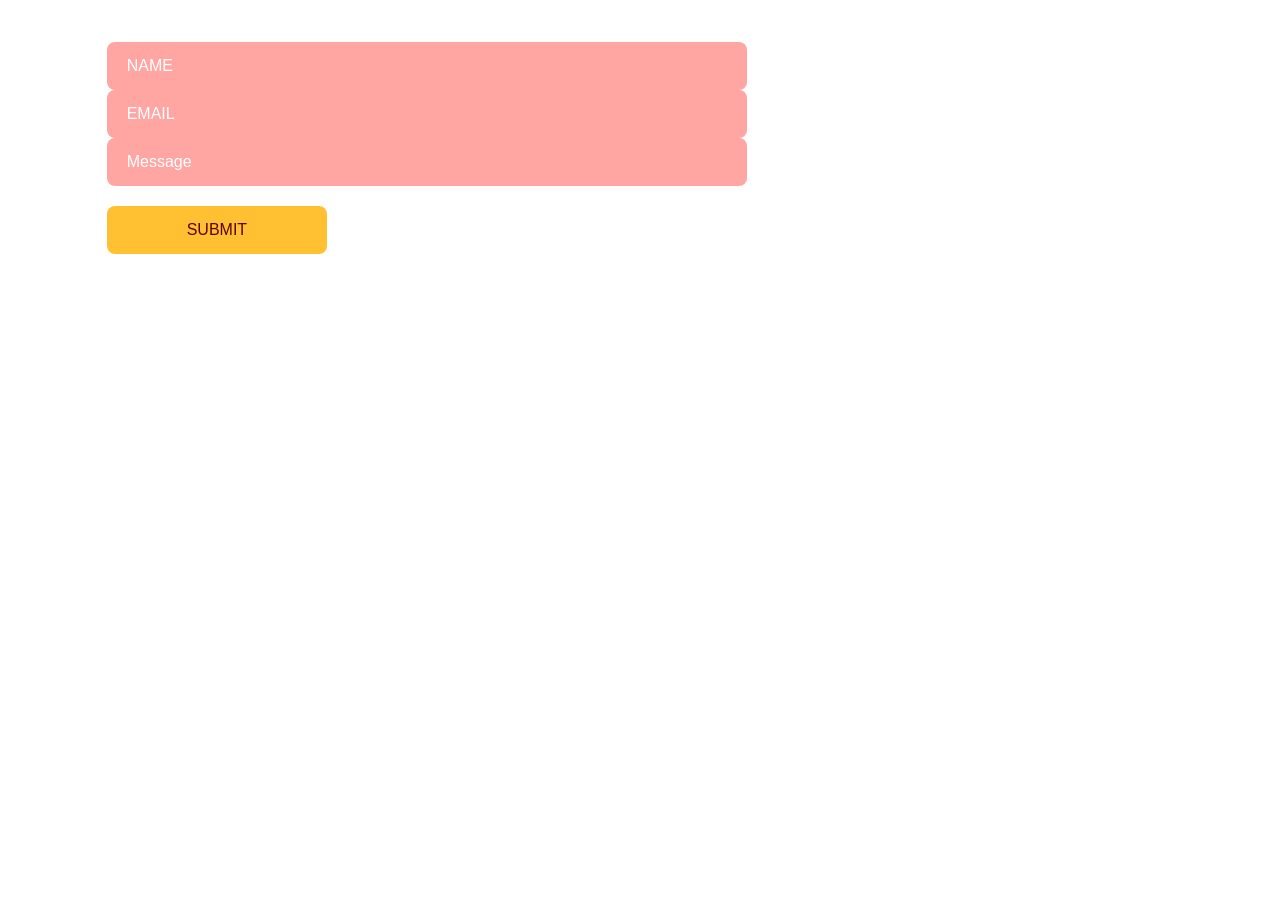
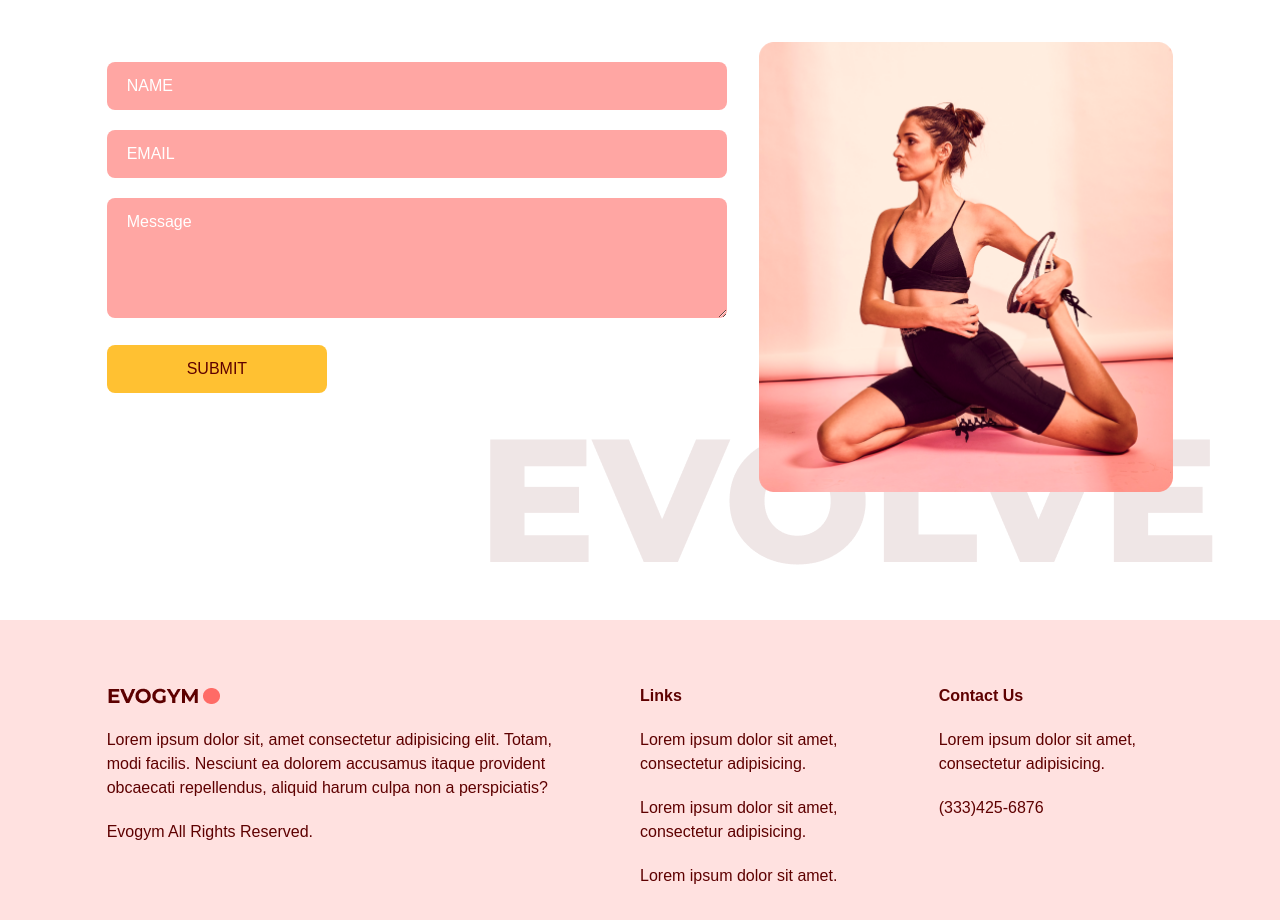
Before and after one commit to BigJoseDev/gym-app, a React (Vite) app: page / in a window 1280 px wide. Shown: the part 3264-4184 px from the top of the page. Before the commit the page ends 3646 px from the top, so only its background shows below. Built offline with nearby package versions, Linux system fonts and the light colour scheme.

Commit message:
all pages complete

```diff
--- a/src/App.tsx
+++ b/src/App.tsx
@@ -5,7 +5,7 @@
 import Benefits from "@/scenes/benefits";
 import OurClasses from "@/scenes/ourClasses";
 import ContactUs from "@/scenes/contactUs";
-
+import Footer from "@/scenes/Footer"
 
 
 function App() {
@@ -36,6 +36,9 @@
         <Benefits  setSelectedPage={setSelectedPage}/>
         <OurClasses  setSelectedPage={setSelectedPage}/>
         <ContactUs setSelectedPage={setSelectedPage} />
+        <Footer/>
+
+
 
 
     </div>
--- /dev/null
+++ b/src/scenes/Footer/index.tsx
@@ -0,0 +1,31 @@
+import Logo from "@/assets/Logo.png"
+
+
+
+const footer = () => {
+  return (
+    <footer className="bg-primary-100 py-16">
+        <div className="justify-content mx-auto w-5/6 gap-16 md:flex">
+        <div className="mt-16 basis-1/2 md:mt-0">
+        <img src={Logo} alt="" />
+        <p className="my-5 ">Lorem ipsum dolor sit, amet consectetur adipisicing elit. Totam, modi facilis. Nesciunt ea dolorem accusamus itaque provident obcaecati repellendus, aliquid harum culpa non a perspiciatis?</p>
+        <p>Evogym All Rights Reserved.</p>
+        </div>
+        <div className="mt-16 basis-1/4 md:mt-0 ">
+        <h4 className="font-bold">Links</h4>
+        <p className="my-5">Lorem ipsum dolor sit amet, consectetur adipisicing.</p>
+        <p className="my-5">Lorem ipsum dolor sit amet, consectetur adipisicing.</p>
+        <p className="my-5">Lorem ipsum dolor sit amet.</p>
+        </div>
+        <div className="mt-16 basis-1/4 md:mt-0 ">
+        <h4 className="font-bold">Contact Us</h4>
+        <p className="my-5">Lorem ipsum dolor sit amet, consectetur adipisicing.</p>
+        <p className="my-5">(333)425-6876</p>
+
+        </div>
+        </div>
+    </footer>
+  )
+}
+
+export default footer
--- a/src/scenes/benefits/index.tsx
+++ b/src/scenes/benefits/index.tsx
@@ -46,7 +46,7 @@
             < motion.div
                 initial="hidden"
                 whileInView="visible"
-                viewport={{ once: true, amount: 0.5 }}
+                viewport={{ once: false, amount: 0.5 }}
                 transition={{ duration: 0.5 }}
                 variants={{
                     hidden: { opacity: 0, x: -100 },
@@ -62,7 +62,7 @@
                 className="md:flex items-center justify-between gap-8 mt-5"
                 initial="hidden"
                 whileInView="visible"
-                viewport={{ once: true, amount: 0.2 }}
+                viewport={{ once: false, amount: 0.2 }}
                 variants={container}
             >
                 {benefits.map((benefit: BenefitType) => (
--- a/src/scenes/contactUs/index.tsx
+++ b/src/scenes/contactUs/index.tsx
@@ -10,7 +10,7 @@
 }
 
 const ContactUs = ({ setSelectedPage }: Props) => {
-    const inputStyles = `"w-full rounded-lg bg-primary-300 px-5 py-3 text-white"`
+
     const {
         register,
         trigger,
@@ -68,7 +68,7 @@
                             method= "POST"
                     >
                         <input
-                        className = "w-full rounded-lg bg-primary-300 px-5 py-3 placeholder-white"
+                        className = " mt-5 w-full rounded-lg bg-primary-300 px-5 py-3 placeholder-white"
                         type="text"
                         placeholder="NAME"
                         {...register("name", {
@@ -84,7 +84,7 @@
                             </p>
                         )}
                         <input
-                        className = "w-full rounded-lg bg-primary-300 px-5 py-3 placeholder-white"
+                        className = "mt-5 w-full rounded-lg bg-primary-300 px-5 py-3 placeholder-white"
                         type="text"
                         placeholder="EMAIL"
                         {...register("email", {
@@ -99,9 +99,11 @@
                                 {errors.email.type === "pattern" && "invalid email address."}
                             </p>
                         )}
-                        <input
-                        className = "w-full rounded-lg bg-primary-300 px-5 py-3 placeholder-white"
-                        type="text"
+                        <textarea
+                        className = "mt-5 w-full rounded-lg bg-primary-300 px-5 py-3 placeholder-white"
+
+                        rows={4}
+                        cols={50}
                         placeholder="Message"
                         {...register(" message", {
                             required: true,
@@ -122,6 +124,24 @@
                         </button>
                         </form>
                     </motion.div>
+                    <motion.div className="relative mt-16 basis-2/5 md:mt-0"
+                    initial="hidden"
+                    whileInView="visible"
+                    viewport={{ once: false, amount: 0.5 }}
+                    transition={{ delay:0.2, duration: 1 }}
+                    variants={{
+                        hidden: { opacity: 0, x: -100 },
+                        visible: { opacity: 1, x: 0 },
+
+                    }}
+                    >
+
+                    <div className="md:before:content-evolvetext w-full before:absolute before:-bottom-20 before:-right-10 before:z-[-1]">
+                        <img
+                        className="w-full" alt="contact-us-page-graphic" src={ContactUsPageGraphic}
+                        />
+                    </div>
+                    </motion.div>
                 </div>
             </motion.div>
 
```
